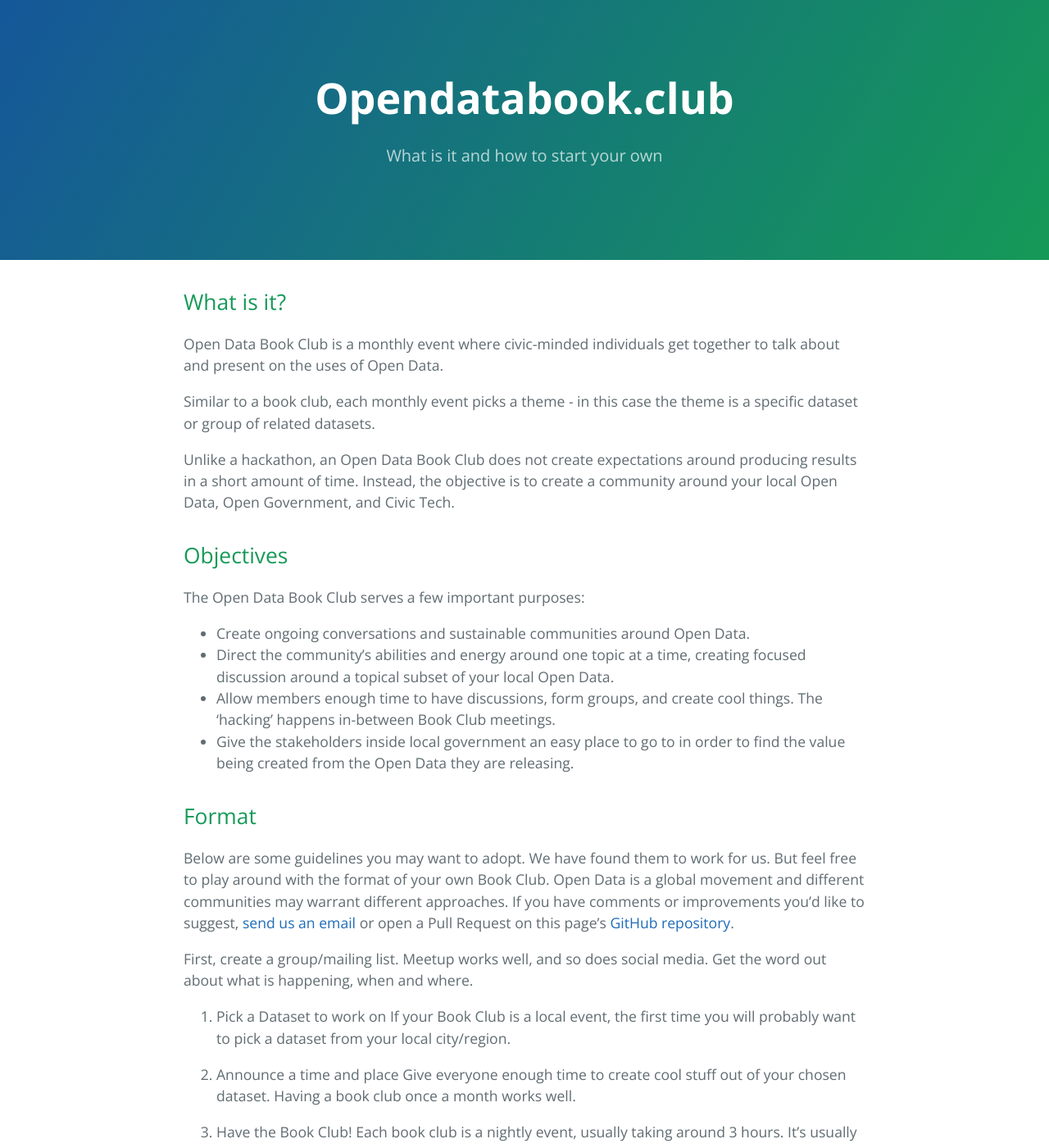
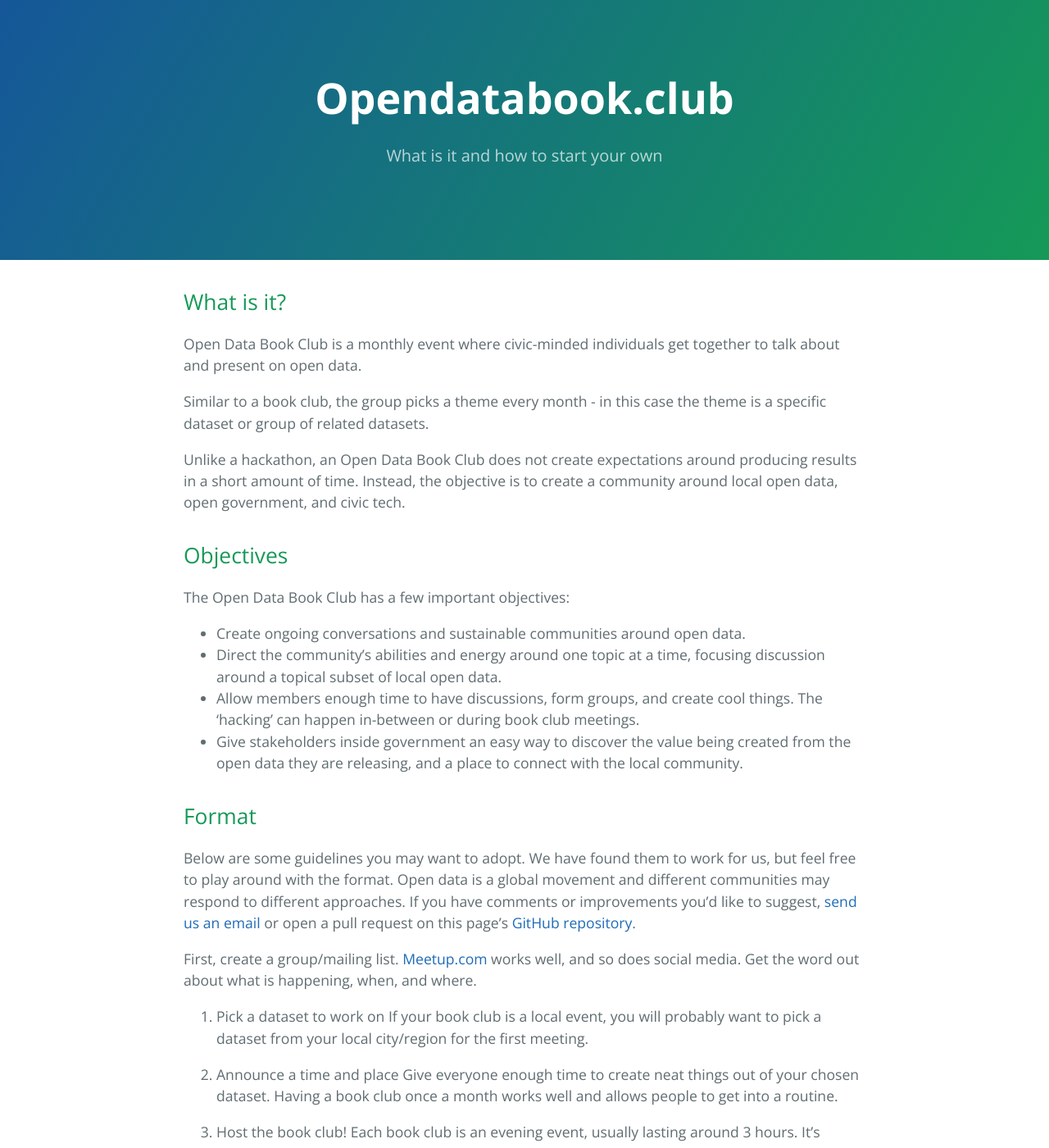
Before and after one commit to deniszgonjanin/opendatabook.club, a Jekyll site: the page built from index.md, in a window 1280 px wide and 1400 px high. Shown: the whole window at 82% size. Built offline with Jekyll 4.4.1, drawn with Linux system fonts in a browser that asks for light colours; some of the changed text lies outside the part shown.

Commit message:
Edits for style and content

```diff
--- a/_includes/content.md
+++ b/_includes/content.md
@@ -1,56 +1,56 @@
 ## What is it?
-Open Data Book Club is a monthly event where civic-minded individuals get together to talk about and present on the uses of Open Data.
+Open Data Book Club is a monthly event where civic-minded individuals get together to talk about and present on open data.
 
-Similar to a book club, each monthly event picks a theme - in this case the theme is a specific dataset or group of related datasets.
+Similar to a book club, the group picks a theme every month - in this case the theme is a specific dataset or group of related datasets.
 
-Unlike a hackathon, an Open Data Book Club does not create expectations around producing results in a short amount of time. Instead, the objective is to create a community around your local Open Data, Open Government, and Civic Tech.
+Unlike a hackathon, an Open Data Book Club does not create expectations around producing results in a short amount of time. Instead, the objective is to create a community around local open data, open government, and civic tech.
 
 ## Objectives
-The Open Data Book Club serves a few important purposes:
+The Open Data Book Club has a few important objectives:
 
-- Create ongoing conversations and sustainable communities around Open Data.
-- Direct the community’s abilities and energy around one topic at a time, creating focused discussion around a topical subset of your local Open Data.
-- Allow members enough time to have discussions, form groups, and create cool things. The 'hacking' happens in-between Book Club meetings.
-- Give the stakeholders inside local government an easy place to go to in order to find the value being created from the Open Data they are releasing.
+- Create ongoing conversations and sustainable communities around open data.
+- Direct the community’s abilities and energy around one topic at a time, focusing discussion around a topical subset of local open data.
+- Allow members enough time to have discussions, form groups, and create cool things. The 'hacking' can happen in-between or during book club meetings.
+- Give stakeholders inside government an easy way to discover the value being created from the open data they are releasing, and a place to connect with the local community.
 
 
 ## Format
-Below are some guidelines you may want to adopt. We have found them to work for us. But feel free to play around with the format of your own Book Club. Open Data is a global movement and different communities may warrant different approaches. If you have comments or improvements you’d like to suggest, [send us an email](mailto:team@opendataottawa.ca) or open a Pull Request on this page’s [GitHub repository](https://github.com/deniszgonjanin/opendatabook.club).
+Below are some guidelines you may want to adopt. We have found them to work for us, but feel free to play around with the format. Open data is a global movement and different communities may respond to different approaches. If you have comments or improvements you’d like to suggest, [send us an email](mailto:team@opendataottawa.ca) or open a pull request on this page’s [GitHub repository](https://github.com/deniszgonjanin/opendatabook.club).
 
-First, create a group/mailing list. Meetup works well, and so does social media. Get the word out about what is happening, when and where.
+First, create a group/mailing list. [Meetup.com](http://www.meetup.com/) works well, and so does social media. Get the word out about what is happening, when, and where.
 
 
-1. Pick a Dataset to work on
-If your Book Club is a local event, the first time you will probably want to pick a dataset from your local city/region.
+1. Pick a dataset to work on
+If your book club is a local event, you will probably want to pick a dataset from your local city/region for the first meeting.
 
 2. Announce a time and place
-Give everyone enough time to create cool stuff out of your chosen dataset. Having a book club once a month works well.
+Give everyone enough time to create neat things out of your chosen dataset. Having a book club once a month works well and allows people to get into a routine.
 
-3. Have the Book Club!
-Each book club is a nightly event, usually taking around 3 hours. It’s usually best held at a communal space. If you can find a local pub/restaurant with a group event space, that is perfect. The actual event usually goes like this:
+3. Host the book club!
+Each book club is an evening event, usually lasting around 3 hours. It’s usually best held at a communal space. If you can find a local pub/restaurant with a group event space, that is perfect. The actual event usually goes like this:
 
 - Give everyone some time to chat. 30 minutes to an hour is good. A big reason for holding the book club is to strengthen your local data community.
 
 - Round up the presenters. Figure out who has created something for that month, and ask them to get their presentations ready.
 
-- Give each presenter 5-10 minutes to showcase what they have done.
+- Give each presenter 5-10 minutes to showcase what they have done. Allow time for questions after each presentation.
 
-- At the end, pick the next months’ dataset. This is usually done via a popular vote.
+- At the end, pick the next month's dataset. This is usually done via a popular vote. A poll could also be set up on your meetup.com page to allow input from the broader community.
 
 ## Other important bits
-- Not everybody is expected to present. 2-4 presentations are usually the norm for a 20-30 person event. It is important to stress early to the community that, unlike a hackathon, there is not expectation that everybody will create something for every single book club.
-- Having fun and creating conversations and a sense of community around Open Data is the most important goal.
-- Please let your local government people in charge of Open Data know about the event, and do forward them links to any presentations/apps/visualizations that were created during each book club. They will want to see it, trust us.
+- Not everybody is expected to present. 2-4 presentations are usually the norm for a 20-30 person event. It is important to stress early to the community that, unlike a hackathon, there is no expectation that everybody will create something for every book club.
+- Having fun and creating conversations and a sense of community around open data is the most important goal.
+- Try to inform local government representatives with an interest in open data about the event, and forward them links to any presentations / apps / visualizations that were created. They will want to see it, trust us.
 
 ## List of active Open Data Book Clubs
 
-You can submit your own by emailing us or opening a Pull Request on this repository
+You can submit your own by emailing us or opening a pull request on [this repository](https://github.com/deniszgonjanin/opendatabook.club).
 
 - [Ottawa](http://www.meetup.com/Open-Data-Ottawa/)
 - [Montreal](http://www.meetup.com/mtldata/)
 - [Toronto](http://www.meetup.com/opentoronto/)
 
 ## History
-The first Open Data Book Club was help in October 2014, in Ottawa. The idea originated from some frustration with hackathons and App Contests. In general these take a lot of time and energy to plan and publicize. And they are intensive one-off events that do little to create a long-lasting conversation and sustainable community around the topics they address.
+The first Open Data Book Club was held in October 2014 in Ottawa. The idea originated from some frustration with hackathons and app contests. Often, hack events take a lot of time and energy to plan and publicize, are competitive, and are one-off events that may not create a sustained conversation and community around the topics they address.
 
-In early 2015, the idea started spreading to other cities, prompting the creation of this page.
+In early 2015, the idea started spreading to other cities, prompting the creation of this page. We'd love to hear how you've implemented this kind of event in your own city!
```
